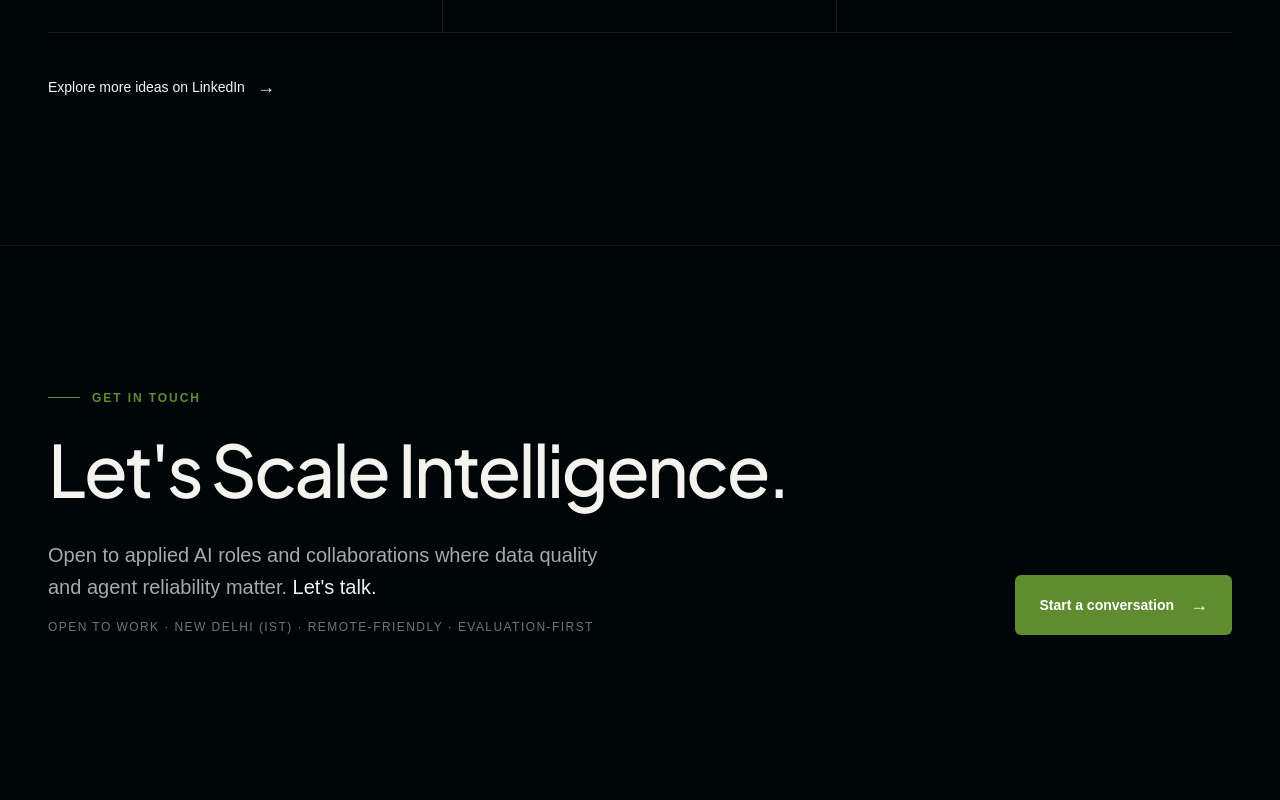
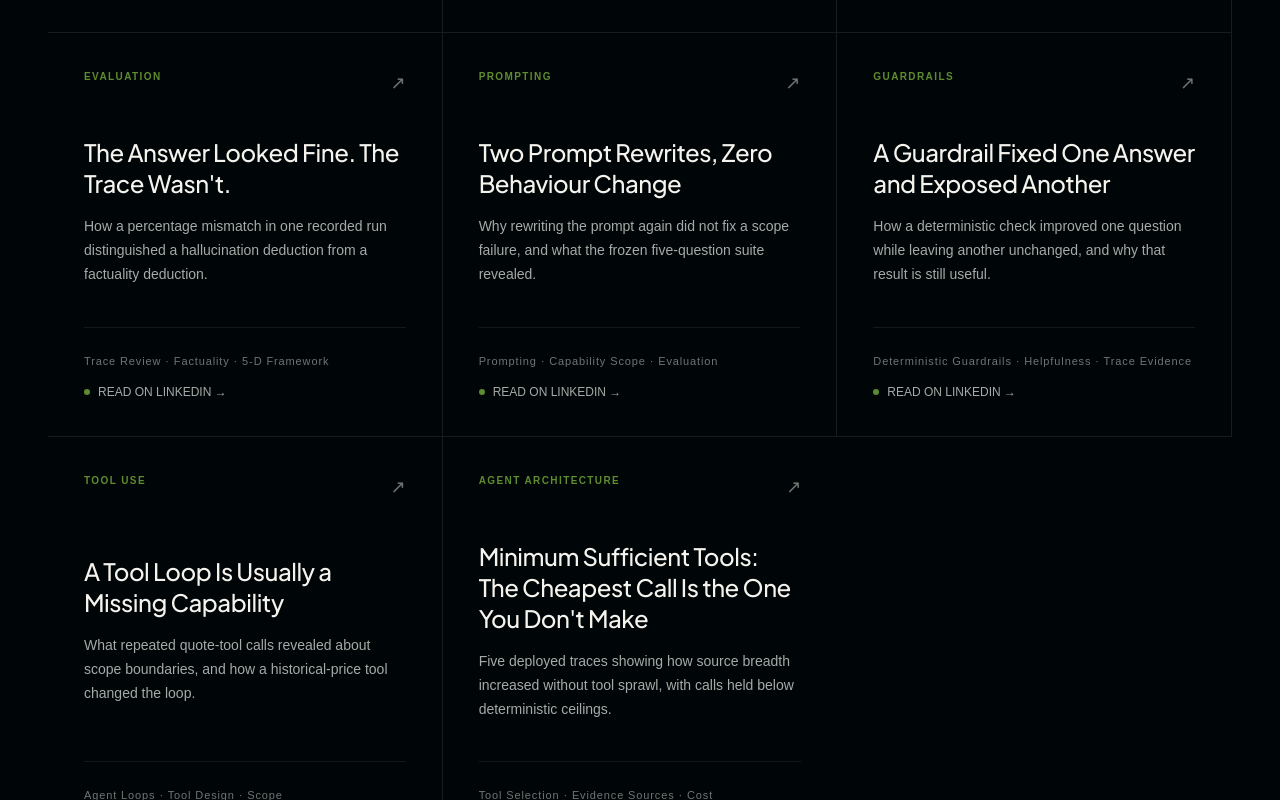
Before and after one commit to JatinKumarSharma/Jatin_Sharma_Portfolio, a React (Vite) app: page / in a window 1280 px wide. Shown: the part 5020-5820 px from the top of the page. Built offline with nearby package versions, Linux system fonts and the light colour scheme.

Commit message:
Add evaluation series posts to Writing section

```diff
--- a/src/components/sections/Writing.tsx
+++ b/src/components/sections/Writing.tsx
@@ -24,6 +24,46 @@ const articles = [
       "Exploring how complex capabilities can arise when systems learn patterns and relationships at sufficient scale.",
     topic: "LLMs · Emergence · Intelligent Systems",
     link: "https://www.linkedin.com/posts/jatin-sharma-ai-engineer_artificialintelligence-generativeai-llm-activity-7484263991582720000-L4V5?utm_source=share&utm_medium=member_desktop&rcm=ACoAAD1KcC4B53btQvFH__LDRQizIyaT_gKbyks",
+  },
+  {
+    category: "EVALUATION",
+    title: "The Answer Looked Fine. The Trace Wasn't.",
+    description:
+      "How a percentage mismatch in one recorded run distinguished a hallucination deduction from a factuality deduction.",
+    topic: "Trace Review · Factuality · 5-D Framework",
+    link: "https://www.linkedin.com/feed/update/urn:li:share:7531567261304762368/",
+  },
+  {
+    category: "PROMPTING",
+    title: "Two Prompt Rewrites, Zero Behaviour Change",
+    description:
+      "Why rewriting the prompt again did not fix a scope failure, and what the frozen five-question suite revealed.",
+    topic: "Prompting · Capability Scope · Evaluation",
+    link: "https://www.linkedin.com/feed/update/urn:li:activity:7531567261959163904/",
+  },
+  {
+    category: "GUARDRAILS",
+    title: "A Guardrail Fixed One Answer and Exposed Another",
+    description:
+      "How a deterministic check improved one question while leaving another unchanged, and why that result is still useful.",
+    topic: "Deterministic Guardrails · Helpfulness · Trace Evidence",
+    link: "https://www.linkedin.com/feed/update/urn:li:activity:7531567485452623872/",
+  },
+  {
+    category: "TOOL USE",
+    title: "A Tool Loop Is Usually a Missing Capability",
+    description:
+      "What repeated quote-tool calls revealed about scope boundaries, and how a historical-price tool changed the loop.",
+    topic: "Agent Loops · Tool Design · Scope",
+    link: "https://www.linkedin.com/feed/update/urn:li:activity:7531567608819781632/",
+  },
+  {
+    category: "AGENT ARCHITECTURE",
+    title: "Minimum Sufficient Tools: The Cheapest Call Is the One You Don't Make",
+    description:
+      "Five deployed traces showing how source breadth increased without tool sprawl, with calls held below deterministic ceilings.",
+    topic: "Tool Selection · Evidence Sources · Cost",
+    link: "https://www.linkedin.com/feed/update/urn:li:activity:7531567715988303872/",
   },
 ];
 
```
